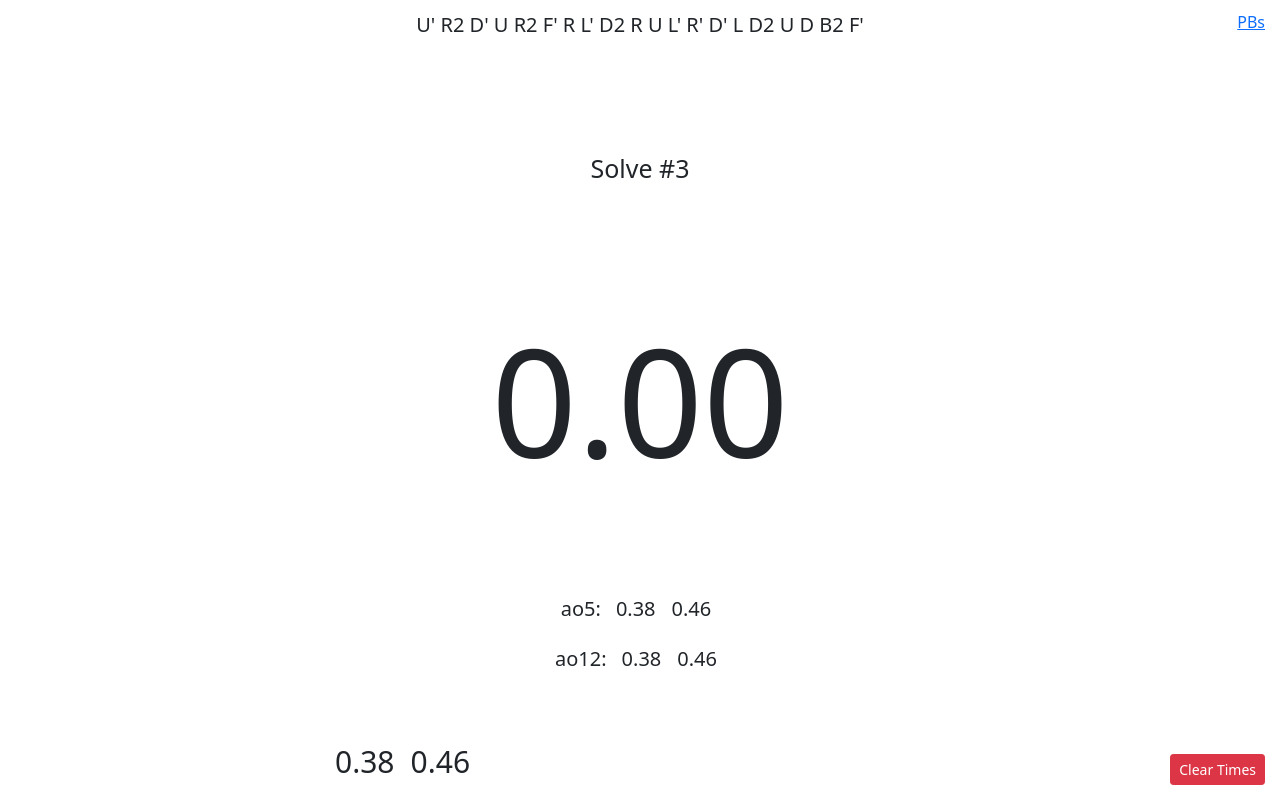
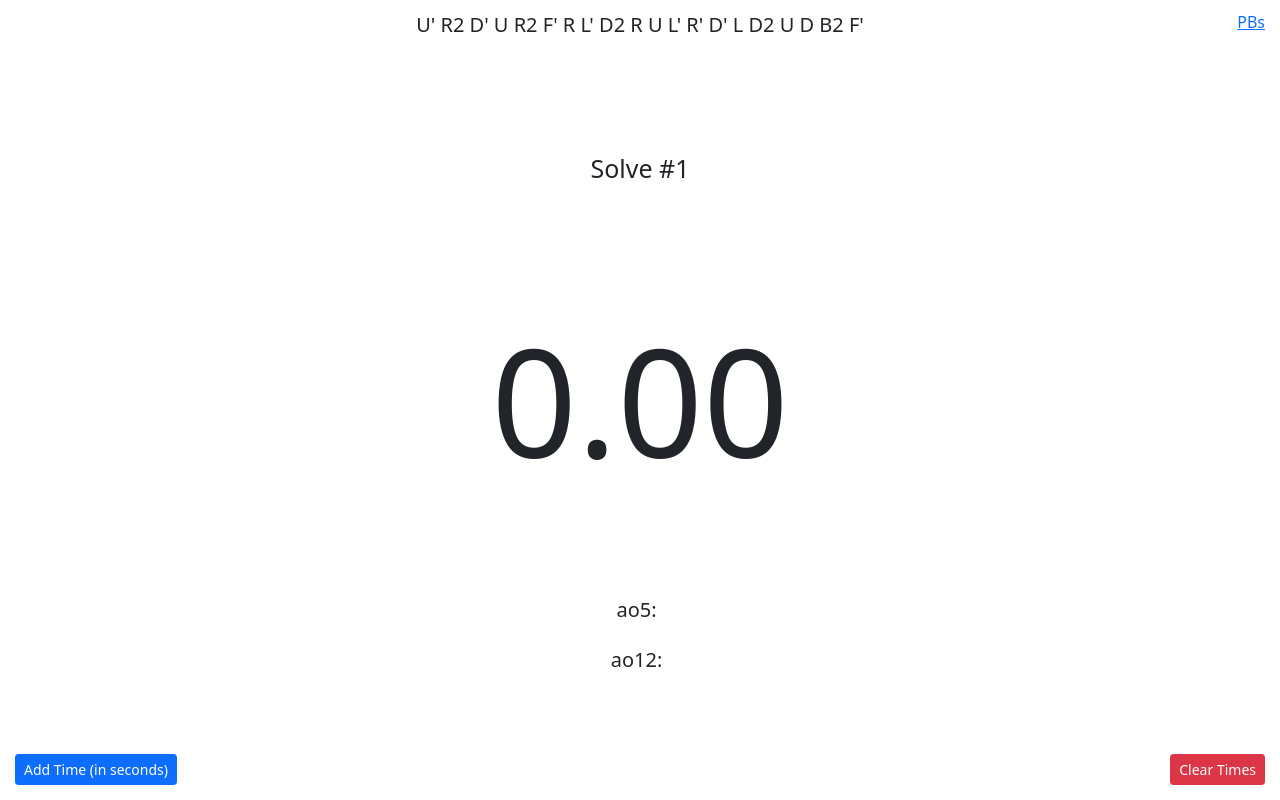
Before and after one commit to kane090/capstone-cs50, a Django app: page / in a window 1280 px wide. Run offline with Django 3.2, Linux system fonts and the light colour scheme; data comes from the database, SQL or seed files in the repository; data that the repository does not hold is empty.

Commit message:
Finished features

```diff
--- a/capstone/capstone/settings.py
+++ b/capstone/capstone/settings.py
@@ -106,7 +106,7 @@ AUTH_PASSWORD_VALIDATORS = [
 
 LANGUAGE_CODE = 'en-us'
 
-TIME_ZONE = 'UTC'
+TIME_ZONE = 'localtime'
 
 USE_I18N = True
 
--- a/capstone/timer/models.py
+++ b/capstone/timer/models.py
@@ -1,7 +1,6 @@
 from math import floor
 
 from django.db import models
-from django.db.models.fields.related import ForeignKey
 
 # Create your models here.
 
@@ -30,11 +29,12 @@ class Solve(models.Model):
         }
 
 class Database(models.Model):
-    single = ForeignKey(Solve, on_delete=models.CASCADE, related_name="pb_single")
+    single = models.IntegerField()
+    single_proper = models.CharField(max_length=20, null=True)
     ao5 = models.IntegerField(null=True)
+    ao5_proper = models.CharField(max_length=20, null=True)
     ao12 = models.IntegerField(null=True)
-    ao5_proper = models.CharField(max_length=20, null=True)
     ao12_proper = models.CharField(max_length=20, null=True)
 
     def __str__(self):
-        return f"{self.single}|{self.ao5_proper}|{self.ao12_proper}"
+        return f"{self.single_proper}|{self.ao5_proper}|{self.ao12_proper}"
--- a/capstone/timer/static/timer/index.css
+++ b/capstone/timer/static/timer/index.css
@@ -24,6 +24,12 @@ td {
     position: absolute;
     bottom: 15px;
     right: 15px;
+}
+
+#add {
+    position: absolute;
+    bottom: 15px;
+    left: 15px;
 }
 
 #pbs {
@@ -83,3 +89,18 @@ td {
     top: 150px;
     font-size: 25px;
 }
+
+#success {
+    overflow-x: auto;
+    white-space: nowrap;
+    position: absolute;
+    top: 70px;
+    width: 50%;
+    transform: translateX(50%);
+}
+
+textarea {
+    position: absolute;
+    bottom: 10px;
+    left: 200px;
+}
--- a/capstone/timer/static/timer/index.js
+++ b/capstone/timer/static/timer/index.js
@@ -28,24 +28,13 @@ document.addEventListener('keyup', event => {
             minutes = 0;
             seconds = 0;
             centiseconds = 0;
+            remove_alert('single'); remove_alert('ao5'); remove_alert('ao12');
             timer = setInterval(updateTimer, 10);
         }
         else {
             clearInterval(timer);
             timer = null;
-            fetch('/solve', {
-                method: 'PUT',
-                body: JSON.stringify({
-                    time: solve,
-                    scramble: document.querySelector("#scramble").innerHTML
-                })
-            });
-            let new_time = document.createElement('td');
-            new_time.innerHTML = proper_time(solve);
-            document.querySelector('#solves').prepend(new_time);
-            generate_scramble(); ao(5); ao(12);
-            let solve_number = document.querySelector('#solves').childElementCount + 1;
-            document.querySelector('#solve_number').innerHTML = `Solve #${solve_number}`;
+            add_solve(true);
         }
     }
 });
@@ -85,6 +74,7 @@ function clear_times() {
     document.querySelector('#average_5').innerHTML = '';
     document.querySelector('#average_12').innerHTML = '';
     document.querySelector('#solve_number').innerHTML = 'Solve #1';
+    remove_alert('single'); remove_alert('ao5'); remove_alert('ao12');
 }
 
 function proper_time(time) {
@@ -146,28 +136,92 @@ function generate_scramble() {
     document.querySelector("#scramble").innerHTML = output;
 }
 
-function ao(number) {
-    document.querySelector(`#ao${number}_solves`).innerHTML = '';
-    fetch(`/averages/${number}`)
-    .then(response => response.json())
-    .then(solves => {
-        solves.forEach(element => {
-            const time = element["time"];
-            let row = document.querySelector(`#ao${number}_solves`);
-            let entry = document.createElement('td');
-            entry.innerHTML = proper_time(time);
-            row.append(entry);
-        });
-    });
-
+function update_averages(number, node) {
+    average = document.querySelector(`#ao${number}_solves`);
+    average.prepend(node);
+    if (average.childElementCount > number) {
+        average.removeChild(average.lastChild);
+    }
     fetch(`/average_times/${number}`, {
         method: 'POST'
     })
     .then(response => response.json())
     .then(time => {
         if (time) {
-            const average = proper_time(time['average'].toFixed(2));
-            document.querySelector(`#average_${number}`).innerHTML = `= ${average}`
+            const actual_average = proper_time(time['average'].toFixed(2));
+            document.querySelector(`#average_${number}`).innerHTML = `= ${actual_average}`;
+            if (time['message']) {
+                make_message(time);
+            }
         }
     });
 }
+
+function make_message(dictionary) {
+    let table_item = document.createElement('td');
+    let alert = document.createElement('div');
+    let id = dictionary['id'];
+    table_item.id = `success_${id}`;
+    alert.className = "alert alert-success";
+    alert.setAttribute('role', "alert");
+    alert.innerHTML = dictionary['message'];
+    table_item.innerHTML = alert.outerHTML;
+    let relative = document.querySelector('#success');
+    relative.prepend(table_item);
+}
+
+function remove_alert(id) {
+    let alert = document.querySelector(`#success_${id}`);
+    if (alert) {
+        alert.parentNode.removeChild(alert);
+    }
+}
+
+function add_time() {
+    let add = document.createElement('textarea');
+    add.id = 'add_time';
+    add.rows = 1;
+    add.cols = 5;
+    let add_button = document.querySelector('#add');
+    add_button.parentNode.insertBefore(add, add_button.nextSibling);
+    add_button.onclick = function() {
+        add_solve(false);
+    }
+}
+
+function add_solve(condition) {
+    if (condition === false) {
+        let textarea = document.querySelector('#add_time');
+        if (!textarea.value) {
+            return false;
+        }
+        solve_to_insert = Math.floor((parseFloat(textarea.value)) * 100);
+        remove_alert('single'); remove_alert('ao5'); remove_alert('ao12');
+    }
+    else {
+        solve_to_insert = solve;
+    }
+    fetch('/solve', {
+        method: 'PUT',
+        body: JSON.stringify({
+            time: solve_to_insert,
+            scramble: document.querySelector("#scramble").innerHTML
+        })
+    })
+    .then(response => response.json())
+    .then(message => {
+        if (message["message"]) {
+            make_message(message);
+        }
+    });
+    let new_time = document.createElement('td');
+    new_time.innerHTML = proper_time(solve_to_insert);
+    document.querySelector('#solves').prepend(new_time);
+    generate_scramble();
+    let clone = new_time.cloneNode(true);
+    update_averages(5, clone);
+    clone = new_time.cloneNode(true);
+    update_averages(12, clone);
+    let solve_number = document.querySelector('#solves').childElementCount + 1;
+    document.querySelector('#solve_number').innerHTML = `Solve #${solve_number}`;
+}
--- a/capstone/timer/templates/timer/index.html
+++ b/capstone/timer/templates/timer/index.html
@@ -11,6 +11,14 @@
     <body>
         <a id="pbs" href="{% url 'pbs' %}">PBs</a>
         <div id="scramble">
+        </div>
+        <div>
+            <table>
+                <tbody>
+                    <tr id="success">
+                    </tr>
+                </tbody>
+            </table>
         </div>
         <div id="solve_number">
             Solve #{{ solve_number }}
@@ -64,5 +72,6 @@
             </table>
         </div>
         <button type="button" id="clear" class="btn btn-danger btn-sm" onclick="clear_times()">Clear Times</button>
+        <button type="button" id="add" class="btn btn-primary btn-sm" onclick="add_time()">Add Time (in seconds)</button>
     </body>
 </html>
--- a/capstone/timer/urls.py
+++ b/capstone/timer/urls.py
@@ -5,9 +5,9 @@ from . import views
 
 urlpatterns = [
     path("", views.index, name="index"),
-    path("averages/<int:num>", views.averages, name="averages"),
     path("average_times/<int:num>", views.average_times, name="average_times"),
     path("solve", views.solve, name="solve"),
+    path("save_pb/<str:type>", views.save_pb, name="save_pb"),
     path("clear", views.clear, name="clear"),
     path("pbs", views.pbs, name="pbs")
 ]
--- a/capstone/timer/views.py
+++ b/capstone/timer/views.py
@@ -38,21 +38,20 @@ def solve(request):
         solve_to_add.save()
         database = Database.objects.first()
         if not database:
-            database = Database(single=solve_to_add)
-        if data["time"] < database.single.time:
-            database.single = solve_to_add
+            database = Database(single=data["time"], single_proper=proper_time(data["time"]))
+        if data["time"] < database.single:
+            database.single = data["time"]
+            database.single_proper = proper_time(data["time"])
+            database.save()
+            return JsonResponse({'message': "Congratulations! You just got a new PB single :)", 'id': "single"})
         database.save()
-        return HttpResponse(status=204)
+        return JsonResponse({'message': None})
 
 @csrf_exempt
 def clear(request):
     Solve.objects.all().delete()
+    Database.objects.all().delete()
     return HttpResponse(status=204)
-
-@csrf_exempt
-def averages(request, num):
-    solves = Solve.objects.all().order_by('id').reverse()[:num]
-    return JsonResponse([solve.serialize() for solve in solves], safe=False)
 
 @csrf_exempt
 def average_times(request, num):
@@ -70,7 +69,11 @@ def average_times(request, num):
                 database.ao5 = average
                 database.ao5_proper = proper_time(average)
                 database.save()
+                message = "Congratulations! You just got a new PB ao5 :)"
+                print('hello')
+                return JsonResponse({'average': average, 'message': message, 'id': "ao5"})
         else:
+            print('why')
             database.ao5 = average
             database.ao5_proper = proper_time(average)
             database.save()
@@ -80,13 +83,15 @@ def average_times(request, num):
                 database.ao12 = average
                 database.ao12_proper = proper_time(average)
                 database.save()
+                message = "Congratulations! You just got a new PB ao12 :)"
+                return JsonResponse({'average': average, 'message': message, 'id': "ao12"})
         else:
             database.ao12 = average
             database.ao12_proper = proper_time(average)
             database.save()
     if request.method == "POST":
         return JsonResponse({'average': average})
-    else:
+    if request.method == "GET":
         return average
 
 def pbs(request):
@@ -94,6 +99,24 @@ def pbs(request):
     return render(request, "timer/pbs.html", {
         "database": database
     })
+
+@csrf_exempt
+def save_pb(request, type):
+    if request.method == "PUT":
+        data = json.loads(request.body)
+        time = floor(float(data["time"]) * 100)
+        database = Database.objects.first()
+        if type == "single":
+            database.single = round(time)
+            database.single_proper = proper_time(time)
+        elif type == "ao5":
+            database.ao5 = round(time)
+            database.ao5_proper = proper_time(time)
+        elif type == "ao12":
+            database.ao12 = round(time)
+            database.ao12_proper = proper_time(time)
+        database.save()
+        return JsonResponse({"proper_time": proper_time(time)})
 
 def proper_time(time):
     colon = ""
```
Also changed, not shown: capstone/timer/static/timer/pbs.js (added, +76 -0 lines), capstone/timer/templates/timer/pbs.html (+6 -5 lines), capstone/db.sqlite3, capstone/timer/migrations/0009_auto_20210801_1138.py (added).
